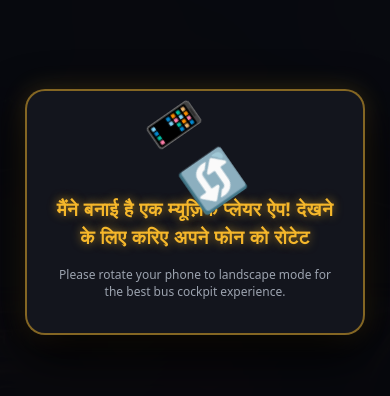
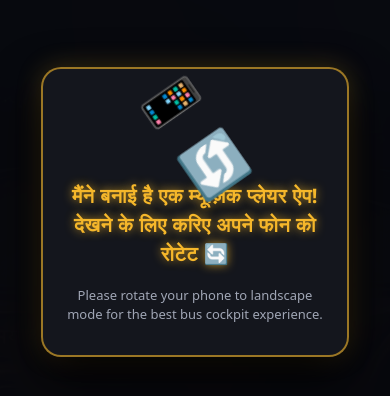
Before and after one commit to VINAYAKbSharma/Bus-wala, a React (Vite) app: page / in a window 390 px wide. Shown: the part 210-606 px from the top of the page. Built offline with nearby package versions, Linux system fonts and the light colour scheme.

Commit message:
Fix RotatePrompt trigger for direct mobile link opens using JS aspect ratio and screen orientation detection

```diff
--- a/src/components/RotatePrompt/RotatePrompt.css
+++ b/src/components/RotatePrompt/RotatePrompt.css
@@ -2,63 +2,62 @@
   display: none;
 }
 
-/* Show ONLY on portrait mobile screens */
-@media screen and (orientation: portrait) and (max-width: 1024px) {
-  .rotate-prompt-overlay {
-    display: flex;
-    position: fixed;
-    top: 0;
-    left: 0;
-    width: 100vw;
-    height: 100vh;
-    background: rgba(8, 9, 14, 0.96);
-    backdrop-filter: blur(20px);
-    -webkit-backdrop-filter: blur(20px);
-    z-index: 9999;
-    align-items: center;
-    justify-content: center;
-    padding: 24px;
-    box-sizing: border-box;
-    text-align: center;
+.rotate-prompt-overlay.show-rotate-prompt {
+  display: flex !important;
+  position: fixed !important;
+  top: 0 !important;
+  left: 0 !important;
+  width: 100vw !important;
+  height: 100vh !important;
+  background: rgba(8, 9, 14, 0.96) !important;
+  backdrop-filter: blur(20px) !important;
+  -webkit-backdrop-filter: blur(20px) !important;
+  z-index: 99999 !important;
+  align-items: center !important;
+  justify-content: center !important;
+  padding: 24px !important;
+  box-sizing: border-box !important;
+  text-align: center !important;
 }
 
 .rotate-card {
-    background: rgba(21, 23, 31, 0.95);
-    border: 2px solid rgba(245, 183, 43, 0.5);
+  background: rgba(21, 23, 31, 0.96);
+  border: 2px solid rgba(245, 183, 43, 0.6);
   border-radius: 20px;
   padding: 32px 24px;
-    max-width: 340px;
+  width: 90%;
+  max-width: 350px;
   display: flex;
   flex-direction: column;
   align-items: center;
-    gap: 16px;
-    box-shadow: 0 20px 50px rgba(0, 0, 0, 0.9), 0 0 25px rgba(245, 183, 43, 0.2);
+  gap: 18px;
+  box-shadow: 0 20px 50px rgba(0, 0, 0, 0.95), 0 0 25px rgba(245, 183, 43, 0.25);
 }
 
 .rotate-icon-wrapper {
   display: flex;
   align-items: center;
   justify-content: center;
-    gap: 10px;
-    font-size: 42px;
+  gap: 12px;
+  font-size: 46px;
   animation: pulseRotate 2.4s infinite ease-in-out;
 }
 
 .rotate-hindi-text {
   font-family: 'Mukta', 'Segoe UI', sans-serif;
-    font-size: 19px;
+  font-size: 20px;
   font-weight: 800;
   color: #f5b72b;
   line-height: 1.45;
   letter-spacing: 0.5px;
-    text-shadow: 0 0 10px rgba(245, 183, 43, 0.6);
+  text-shadow: 0 0 10px rgba(245, 183, 43, 0.7);
 }
 
 .rotate-english-sub {
-    font-size: 12px;
-    color: #9ca3af;
+  font-size: 13px;
+  color: #a0a6b5;
   line-height: 1.4;
-  }
+  font-weight: 500;
 }
 
 @keyframes pulseRotate {
--- a/src/components/RotatePrompt/RotatePrompt.jsx
+++ b/src/components/RotatePrompt/RotatePrompt.jsx
@@ -1,16 +1,44 @@
-import React from "react";
+import React, { useState, useEffect } from "react";
 import "./RotatePrompt.css";
 
 const RotatePrompt = () => {
+  const [isPortraitMobile, setIsPortraitMobile] = useState(false);
+
+  useEffect(() => {
+    const checkOrientation = () => {
+      const isPortrait = window.innerHeight > window.innerWidth;
+      const isMobileWidth = Math.min(window.innerWidth, window.innerHeight) <= 1024;
+      const isTouch = "ontouchstart" in window || navigator.maxTouchPoints > 0;
+
+      setIsPortraitMobile(isPortrait && (isMobileWidth || isTouch));
+    };
+
+    checkOrientation();
+
+    window.addEventListener("resize", checkOrientation);
+    window.addEventListener("orientationchange", checkOrientation);
+    if (window.screen?.orientation) {
+      window.screen.orientation.addEventListener("change", checkOrientation);
+    }
+
+    return () => {
+      window.removeEventListener("resize", checkOrientation);
+      window.removeEventListener("orientationchange", checkOrientation);
+      if (window.screen?.orientation) {
+        window.screen.orientation.removeEventListener("change", checkOrientation);
+      }
+    };
+  }, []);
+
   return (
-    <div className="rotate-prompt-overlay">
+    <div className={`rotate-prompt-overlay ${isPortraitMobile ? "show-rotate-prompt" : ""}`}>
       <div className="rotate-card">
         <div className="rotate-icon-wrapper">
           <span className="phone-icon">📱</span>
           <span className="arrow-icon">🔄</span>
         </div>
         <h2 className="rotate-hindi-text">
-          मैंने बनाई है एक म्यूज़िक प्लेयर ऐप! देखने के लिए करिए अपने फोन को रोटेट
+          मैंने बनाई है एक म्यूज़िक प्लेयर ऐप! देखने के लिए करिए अपने फोन को रोटेट 🔄
         </h2>
         <p className="rotate-english-sub">
           Please rotate your phone to landscape mode for the best bus cockpit experience.
```
Lines whose indentation alone changed are shown as unchanged.
